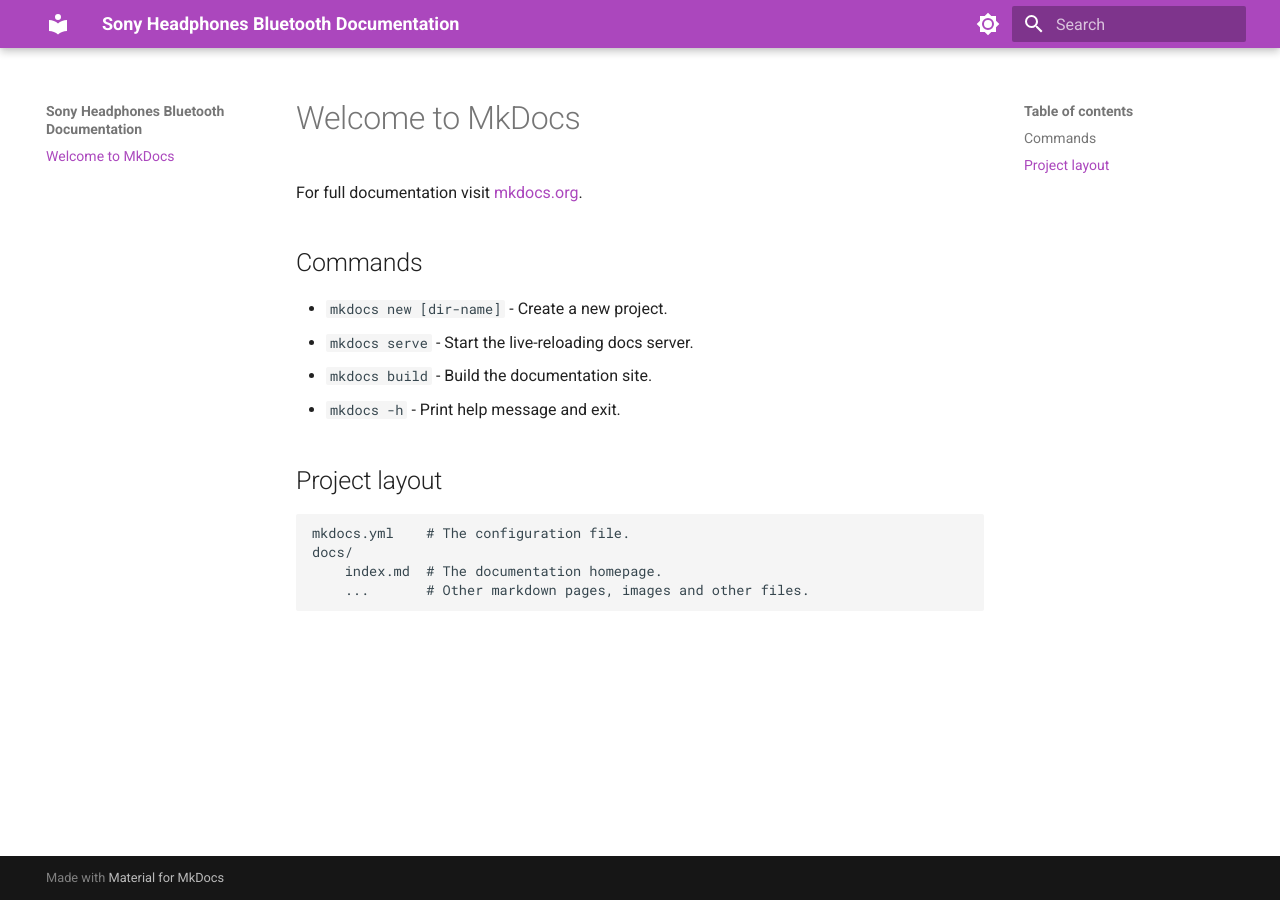
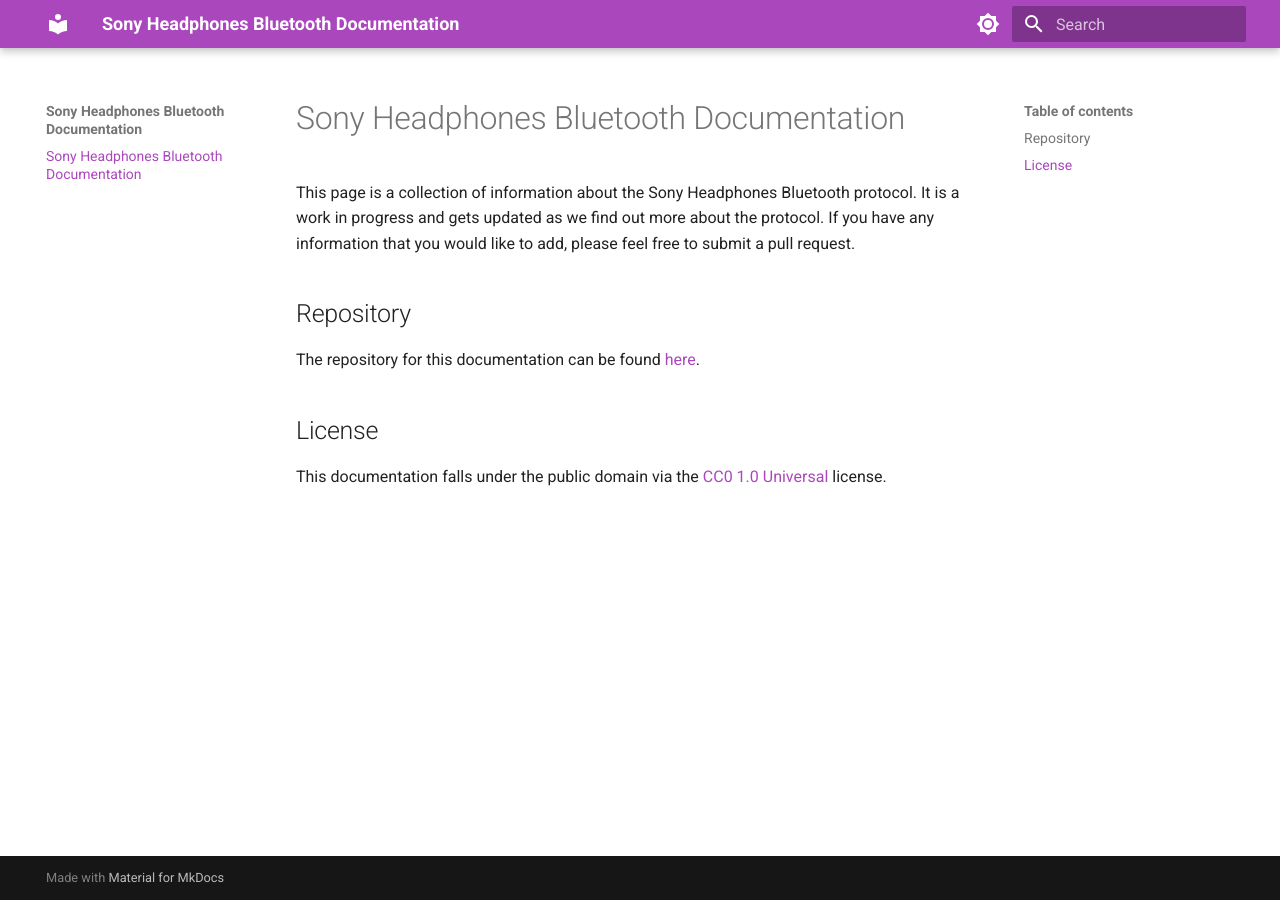
Before and after one commit to ohm-app/sony-headphones-bluetooth-documentation, an MkDocs documentation site: the page built from docs/index.md, in a window 1280 px wide. Built offline with MkDocs 1.6.1 and Material for MkDocs 9.7.7, drawn with Linux system fonts in a browser that asks for light colours.

Commit message:
Update documentation for Sony Headphones Bluetooth protocol

```diff
--- a/docs/index.md
+++ b/docs/index.md
@@ -1,17 +1,11 @@
-# Welcome to MkDocs
+# Sony Headphones Bluetooth Documentation
 
-For full documentation visit [mkdocs.org](https://www.mkdocs.org).
+This page is a collection of information about the Sony Headphones Bluetooth protocol. It is a work in progress and gets updated as we find out more about the protocol. If you have any information that you would like to add, please feel free to submit a pull request.
 
-## Commands
+## Repository
 
-* `mkdocs new [dir-name]` - Create a new project.
-* `mkdocs serve` - Start the live-reloading docs server.
-* `mkdocs build` - Build the documentation site.
-* `mkdocs -h` - Print help message and exit.
+The repository for this documentation can be found [here](https://github.com/ohm-app/sony-headphones-bluetooth-documentation).
 
-## Project layout
+## License
 
-    mkdocs.yml    # The configuration file.
-    docs/
-        index.md  # The documentation homepage.
-        ...       # Other markdown pages, images and other files.
+This documentation falls under the public domain via the [CC0 1.0 Universal](https://creativecommons.org/publicdomain/zero/1.0/) license.
```
